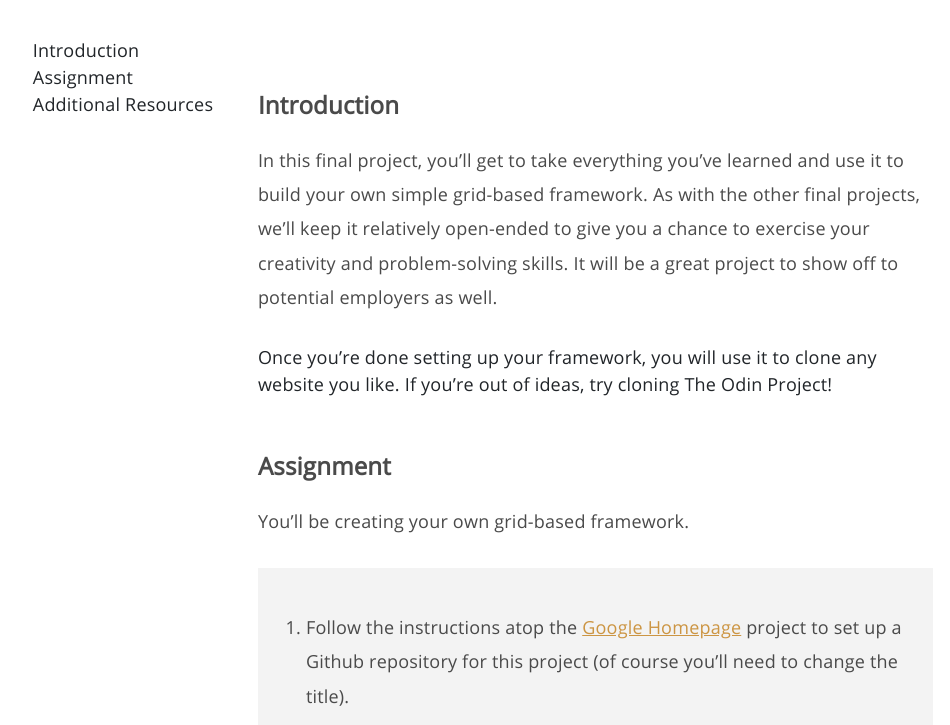
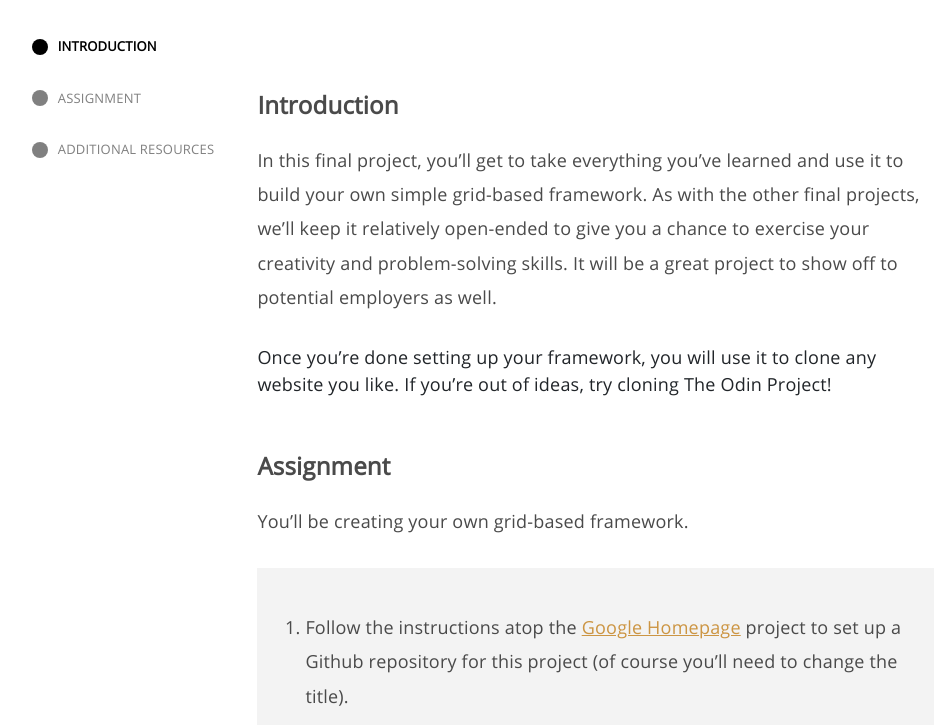
Before and after one commit to bolah2009/CSS-Grid-Based-Framework, a plain HTML site: page docs/index.html in a window 1280 px wide. Shown: the part 343-1068 px from the top of the page, without its empty margins (157-1107 px from the left). Drawn offline with Linux system fonts and the light colour scheme.

Commit message:
Style left nav bar for large screens

```diff
--- a/docs/css/styles.css
+++ b/docs/css/styles.css
@@ -422,7 +422,7 @@ ul {
 
     .navbar {
         margin-top: 18px;
-        padding: 0 40px;
+        padding: 0 20px;
     }
 
     .menu-list {
@@ -478,9 +478,56 @@ ul {
 
     .left-navbar {
         display: block;
+        height: inherit;
+        padding-bottom: 60px;
+    }
+
+    .left-navbar-list {
         position: sticky;
-    height: inherit;
-    top: 0;
+        top: 50px;
+        padding-bottom: 50px;
+    }
+
+    .left-navbar-list-item {
+        margin-bottom: 32px;
+    }
+
+    .left-navbar-list-item-circle {
+        border-radius: 50%;
+        background: rgba(74, 74, 74, 0.7);
+        width: 16px;
+        height: 16px;
+    }
+
+    .left-navbar-list-item-text {
+        color: rgba(74, 74, 74, 0.7);
+        font-size: 13px;
+        letter-spacing: 0.2px;
+        margin-left: 10px;
+        text-transform: uppercase;
+    }
+
+    .left-navbar-list-item-text .active {
+        color: #000;
+        font-weight: bold;
+    }
+
+    .left-navbar-list-item-circle.active {
+        background-color: #000;
+    }
+
+    .left-navbar-list-item-text a:hover {
+        color: #000;
+    }
+
+    .left-navbar-list-item-text a {
+        color: inherit;
+        text-decoration: none;
+    }
+
+    .menu-list-item {
+        padding-left: 20px;
+        padding-right: 20px;
     }
 
     .container-lessons {
@@ -490,4 +537,8 @@ ul {
     .main-card-button {
         height: 86px;
     }
+
+    .ad-card-second-img {
+        margin: 0;
     }
+}
--- a/docs/index.html
+++ b/docs/index.html
@@ -4,7 +4,8 @@
 <head>
   <meta charset="utf-8">
   <title>Project: Design Your Own Grid-Based Framework</title>
-  <link rel="stylesheet" href="https://use.fontawesome.com/releases/v5.8.1/css/all.css" integrity="sha384-50oBUHEmvpQ+1lW4y57PTFmhCaXp0ML5d60M1M7uH2+nqUivzIebhndOJK28anvf" crossorigin="anonymous">
+  <link rel="stylesheet" href="https://use.fontawesome.com/releases/v5.8.1/css/all.css"
+    integrity="sha384-50oBUHEmvpQ+1lW4y57PTFmhCaXp0ML5d60M1M7uH2+nqUivzIebhndOJK28anvf" crossorigin="anonymous">
   <link rel="stylesheet" href="../main.css">
   <link rel="stylesheet" href="css/styles.css">
 </head>
@@ -13,7 +14,7 @@
 
   <header class="header">
     <nav class="navbar container jc-between ai-center row jc-center-m">
-      <a class="inline-block row ai-center logo-heading-link">
+      <a class="inline-block row ai-center logo-heading-link" href="#">
         <img class="odin-logo-img" src="assets/odin-logo.svg" alt="Odin Logo">
         <p class="logo-heading">The Odin Project</p>
       </a>
@@ -47,35 +48,44 @@
         <div class="row">
 
           <nav class="left-navbar none column-3-l">
-
-            <ul>
-              <li>Introduction</li>
-              <li>Assignment</li>
-              <li>Additional Resources</li>
+            <ul class="left-navbar-list">
+              <li class="left-navbar-list-item row-l ai-center-l">
+                <div class="left-navbar-list-item-circle active"></div>
+                <div class="left-navbar-list-item-text"><a class="active" href="#introduction">Introduction</a> </div>
+              </li>
+              <li class="left-navbar-list-item row-l ai-center-l">
+                <div class="left-navbar-list-item-circle"></div>
+                <div class="left-navbar-list-item-text"><a href="#assignment">Assignment</a> </div>
+              </li>
+              <li class="left-navbar-list-item row-l ai-center-l">
+                <div class="left-navbar-list-item-circle"></div>
+                <div class="left-navbar-list-item-text"><a href="#additional-resources">Additional Resources</a> </div>
+              </li>
             </ul>
-
           </nav>
 
           <div class="main-section column-9-l">
 
-            <article class="">
+            <article id="introduction">
 
               <h4 class="main-a-heading">
-                <a class="intro-anchor" href="#">Introduction</a>
+                <a class="intro-anchor" href="#introduction">Introduction</a>
               </h4>
 
-              <p class="paragraph">In this final project, you’ll get to take everything you’ve learned and use it to build
+              <p class="paragraph">In this final project, you’ll get to take everything you’ve learned and use it to
+                build
                 your own simple grid-based framework. As with the other final projects, we’ll keep it relatively
                 open-ended to give you a chance
                 to
                 exercise your
                 creativity and problem-solving skills. It will be a great project to show off to potential employers as
                 well.</p>
-
-              <p>Once you’re done setting up your framework, you will use it to clone any website you like. If you’re out
+              <p>Once you’re done setting up your framework, you will use it to clone any website you like. If you’re
+                out
                 of ideas, try cloning The Odin Project!</p>
-
-              <h4 class="main-a-heading"><a class="intro-anchor" href="#">Assignment</a></h4>
+            </article>
+            <article id="assignment">
+              <h4 class="main-a-heading"><a class="intro-anchor" href="#assignment">Assignment</a></h4>
 
               <p class="paragraph">You’ll be creating your own grid-based framework.</p>
 
@@ -83,15 +93,19 @@
 
                 <ol class="list">
                   <li class="list-item">Follow the instructions atop the <a class="article-anchor" href="#">Google
-                      Homepage</a> project to set up a Github repository for this project (of course you’ll need to change
+                      Homepage</a> project to set up a Github repository for this project (of course you’ll need to
+                    change
                     the title).</li>
                   <li class="list-item">Create a new CSS document.</li>
                   <li class="list-item">Think about the major elements that are required of a framework. This includes a
-                    CSS reset, a fixed number of grids separated by “gutters”, a way to make new rows, and default values
+                    CSS reset, a fixed number of grids separated by “gutters”, a way to make new rows, and default
+                    values
                     for the font properties of
                     elements.</li>
-                  <li class="list-item">Write the CSS necessary to create a basic 12-column grid framework. Check out the
-                    <a class="article-anchor" href="#">960 Grid System documentation</a> for a look at how they do it. The
+                  <li class="list-item">Write the CSS necessary to create a basic 12-column grid framework. Check out
+                    the
+                    <a class="article-anchor" href="#">960 Grid System documentation</a> for a look at how they do it.
+                    The
                     complexity is up to you –
                     there’s no need to go too crazy with details
                     (you’re not trying to rebuild Bootstrap).</li>
@@ -102,7 +116,8 @@
 
                 <ol>
                   <li class="list-item">Create a new HTML document and a new Github repository.</li>
-                  <li class="list-item">Identify the webpage you’d like to clone and break it down into its major elements
+                  <li class="list-item">Identify the webpage you’d like to clone and break it down into its major
+                    elements
                     like we have in the previous projects.</li>
                   <li class="list-item">Add your framework to your project.</li>
                   <li class="list-item">Use your framework to lay out the structure of the page.</li>
@@ -116,7 +131,8 @@
               <h4 class="main-a-heading"><a class="intro-anchor" href="#">Student Solutions</a></h4>
 
               <p class="paragraph">Submit a link below to <a class="article-anchor" href="#">this file</a> on The Odin
-                Project’s curriculum GitHub repo with your files in it by using a pull request. See the section on <a class="article-anchor" href="#">Contributing</a> for how.</p>
+                Project’s curriculum GitHub repo with your files in it by using a pull request. See the section on <a
+                  class="article-anchor" href="#">Contributing</a> for how.</p>
 
               <details class="details">
 
@@ -136,10 +152,13 @@
                 </ul>
 
               </details>
+            </article>
+            <article id="additional-resources">
+              <h4 class="main-a-heading"><a class="intro-anchor" href="#additional-resources">Additional Resources</a>
+              </h4>
 
-              <h4 class="main-a-heading"><a class="intro-anchor" href="#">Additional Resources</a></h4>
-
-              <p class="paragraph">This section contains helpful links to other content. It isn’t required, so consider it
+              <p class="paragraph">This section contains helpful links to other content. It isn’t required, so consider
+                it
                 supplemental for if you need to dive deeper into something.</p>
 
               <ul class="alone-list">
@@ -184,11 +203,11 @@
             <button class="button ad-card-first-button" type="button" name="button5">Get Started</button>
           </div>
           <div class="ad-card-second column flex-row-l jc-center ai-center ai-stretch-m">
-            <div class="column flex-row-m column-5-l jc-center-m">
-              <a class="ad-card-second-link column-2-m" href="#">
+            <div class="column flex-row-m column-5-l jc-center-m ai-center-l">
+              <a class="ad-card-second-link column-2-m column-4-l" href="#">
                 <img class="ad-card-second-img" src="assets/thinkful-logo.svg" alt="thinkful logo">
               </a>
-              <p class="ad-card-second-title column-2-m">Thinkful</p>
+              <p class="ad-card-second-title column-2-m column-4-l">Thinkful</p>
             </div>
             <ul class="ad-card-second-list-group row-m jc-around-m column-8-l jc-end-l">
               <li class="ad-card-second-list column-4-m">
```
Lines whose indentation alone changed are shown as unchanged.
